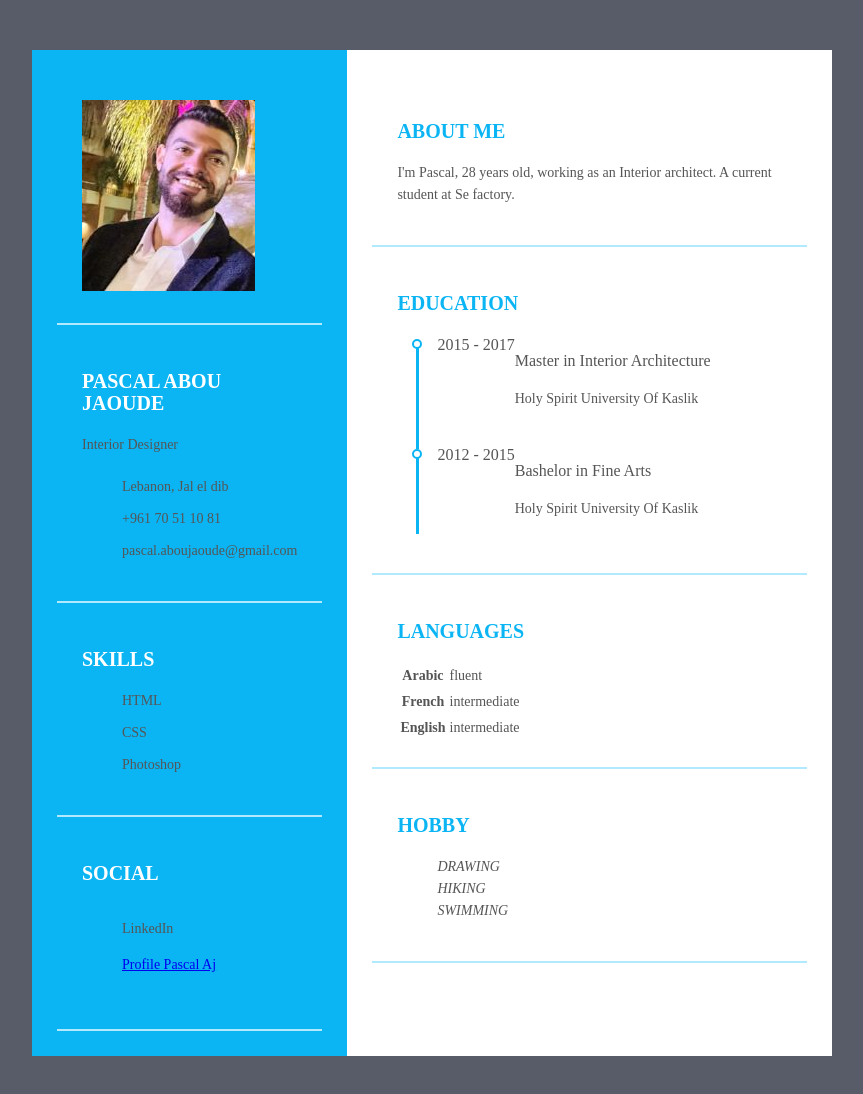
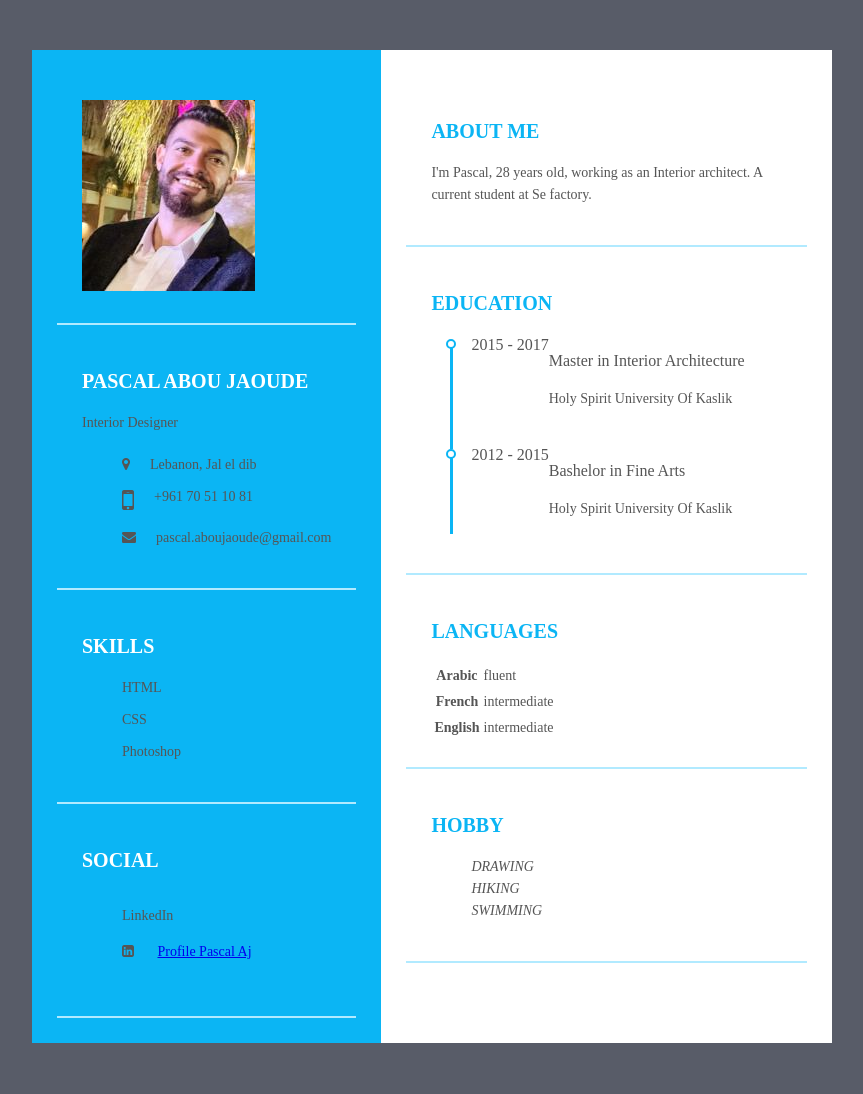
Before and after one commit to pascal-aboujaoude/pascal-aboujaoude.resume, a plain HTML site: page index.html in a window 1280 px wide. Shown: the whole page, without its empty margins (208-1071 px from the left). Drawn offline with Linux system fonts and the light colour scheme.

Commit message:
adding icons

```diff
--- a/index.html
+++ b/index.html
@@ -3,6 +3,7 @@
 <head>
     <title> Pascal Abou Jaoude Resume</title>
     <link rel="stylesheet" href="styles/styles.css"/>
+    <link rel="stylesheet" href="https://cdnjs.cloudflare.com/ajax/libs/font-awesome/4.7.0/css/font-awesome.min.css">
 </head>
 <body>
     <div class="resume">
@@ -18,14 +19,17 @@
                 <ul>
                     <li>
                         <div class="icon"></div>
+                        <span class="icons"><i class="fa fa-map-marker" aria-hidden="true"></i></span>
                         <div class="data"> Lebanon, Jal el dib </div>
                     </li>
                     <li>
                         <div class="icon"></div>
+                        <span class="icons"> <i class="fa fa-mobile fa-2x" aria-hidden="true"></i></span>
                         <div class="data"> +961 70 51 10 81 </div>
                     </li>
                     <li>
                         <div class="icon"></div>
+                        <span class="icons"><i class="fa fa-envelope" aria-hidden="true"></i></span>
                         <div class="data">pascal.aboujaoude@gmail.com </div>
                     </li>
                 </ul>
@@ -66,7 +70,9 @@
                     <li>
                         <div class="data">
                             <p class="semibold"> LinkedIn </p>
+
                             <p>
+                                <span class="icons"><i class="fa fa-linkedin-square" aria-hidden="true"></i></span>
                                 <a href="https://www.linkedin.com/in/pascal-abou-jaoude-b2449412b/">
                                     Profile Pascal Aj</a>
                             </p>
--- a/styles/styles.css
+++ b/styles/styles.css
@@ -111,5 +111,8 @@ body{
     width: 3px;
     height: 101px;
     background: #0bb5f4;
+}
 
+.icons{
+    margin-right: 20px;
 }
```
Also changed, not shown: pictures/linkedin.png (added).
